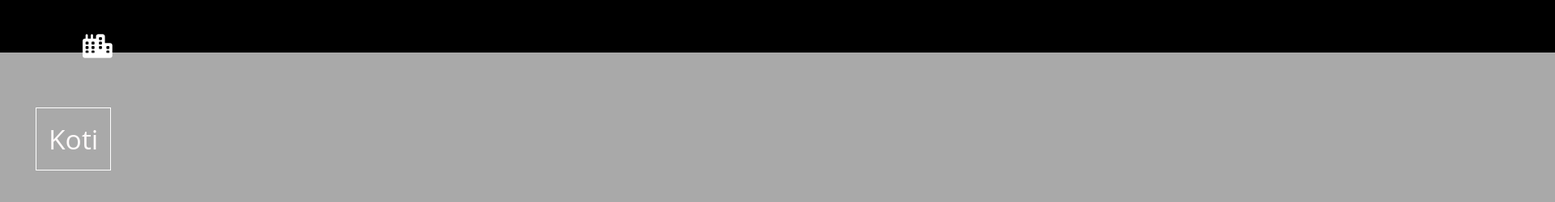
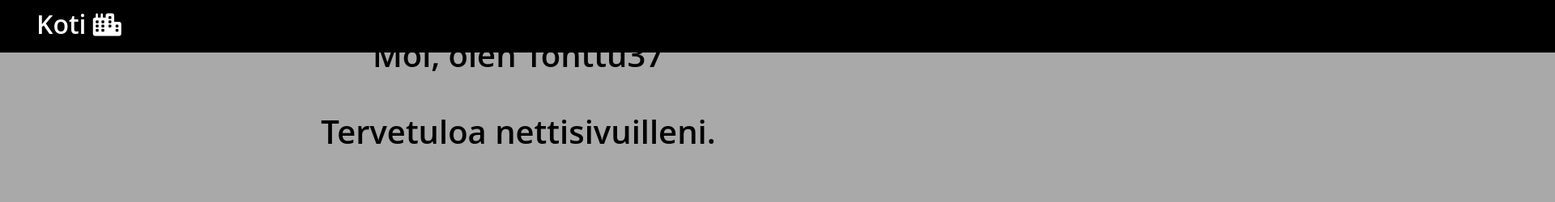
Before and after one commit to xToffi/website-example, a plain HTML site: page index.html in a window 1280 px wide. Shown: the top 250 px of the page at 81% size, 1920 px wide, since content can reach past the window. Drawn offline with Linux system fonts and the light colour scheme.

Commit message:
commit on main

```diff
--- a/index.html
+++ b/index.html
@@ -11,20 +11,18 @@
     <link rel="stylesheet" href="styles.css">
     <link rel="icon" href="images/icon.png">
     <script src="https://kit.fontawesome.com/8103ab50b1.js" crossorigin="anonymous"></script>
-    <link href='https://fonts.googleapis.com/css?family=Dosis' rel='stylesheet'>
 </head>
 
 <body>
     <header>
         <div id="menu">
             <div id="menu_text">
-                <p><a id="box" href="https://tonttu37.cf">Koti</a> <i class="fas fa-city fa-sm" aria-hidden="true"></i>
-                </p>
+                <p><a href="https://tonttu37.cf">Koti</a> <i class="fas fa-city fa-sm" aria-hidden="true"></i></p>
             </div>
         </div>
     </header>
-    <div id="about">
-        </biv>
+    <p id="centre">Moi, olen Tonttu37</p>
+    <p id="centre">Tervetuloa nettisivuilleni.</p>
 </body>
 
 </html>
--- a/styles.css
+++ b/styles.css
@@ -1,16 +1,15 @@
 body {
     background-color: darkgray;
-    font-family: 'Dosis';font-size: 42px;
+    font-family: 'Open Sans', sans-serif;
     margin: 0;
-    font-weight:400;
+    font-weight:600;
     overflow: hidden; /* Hide scrollbars */
 }
 header {
     display: block;
   }
-#about p {
+p {
     font-size: 250%;
-    position: relative; top:350px;
 }
 a {
     color: snow;
@@ -25,11 +24,10 @@ a {
     /* it center the item horizontally */
 }
 #box {
-    border: 1px solid rgb(255, 255, 255);
-    padding: 15px;
-    width: 150px;
-    height: 150px;
-    position: relative; top: 115px; left:44px;
+    border: 5px solid rgb(255, 255, 255);
+    width: 80px;
+    height: 50px;
+    position: relative; top: -115px; left:44px;
 }
 #menu {
     position: absolute; top: 0px;
@@ -41,7 +39,7 @@ a {
     font-size: 80%;
     font-family: 'Open Sans', sans-serif;
     color: rgb(255, 255, 255);
-
+    position: relative; top: -24px; left:45px;
  }
 #pink_flower {
     position:relative; top:200px; left:1060px;
```
